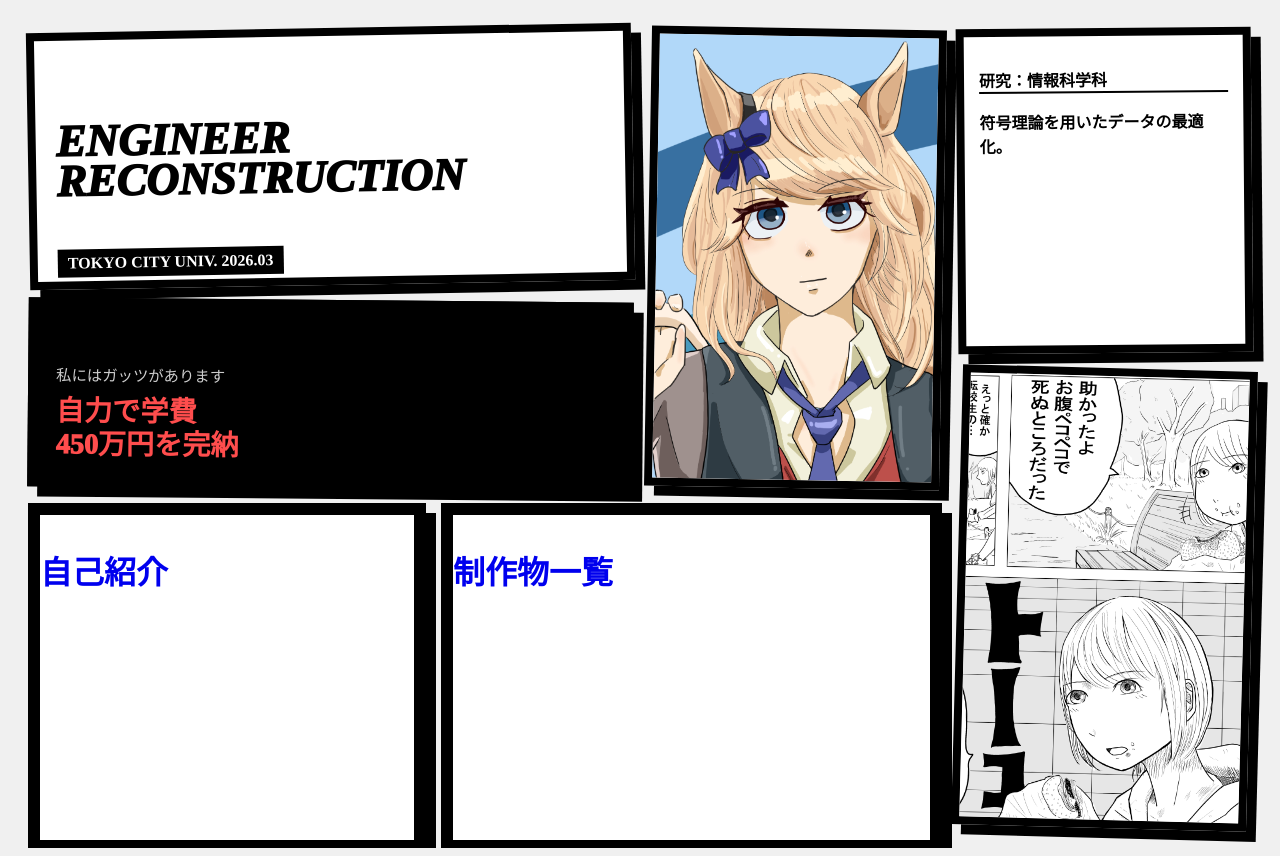
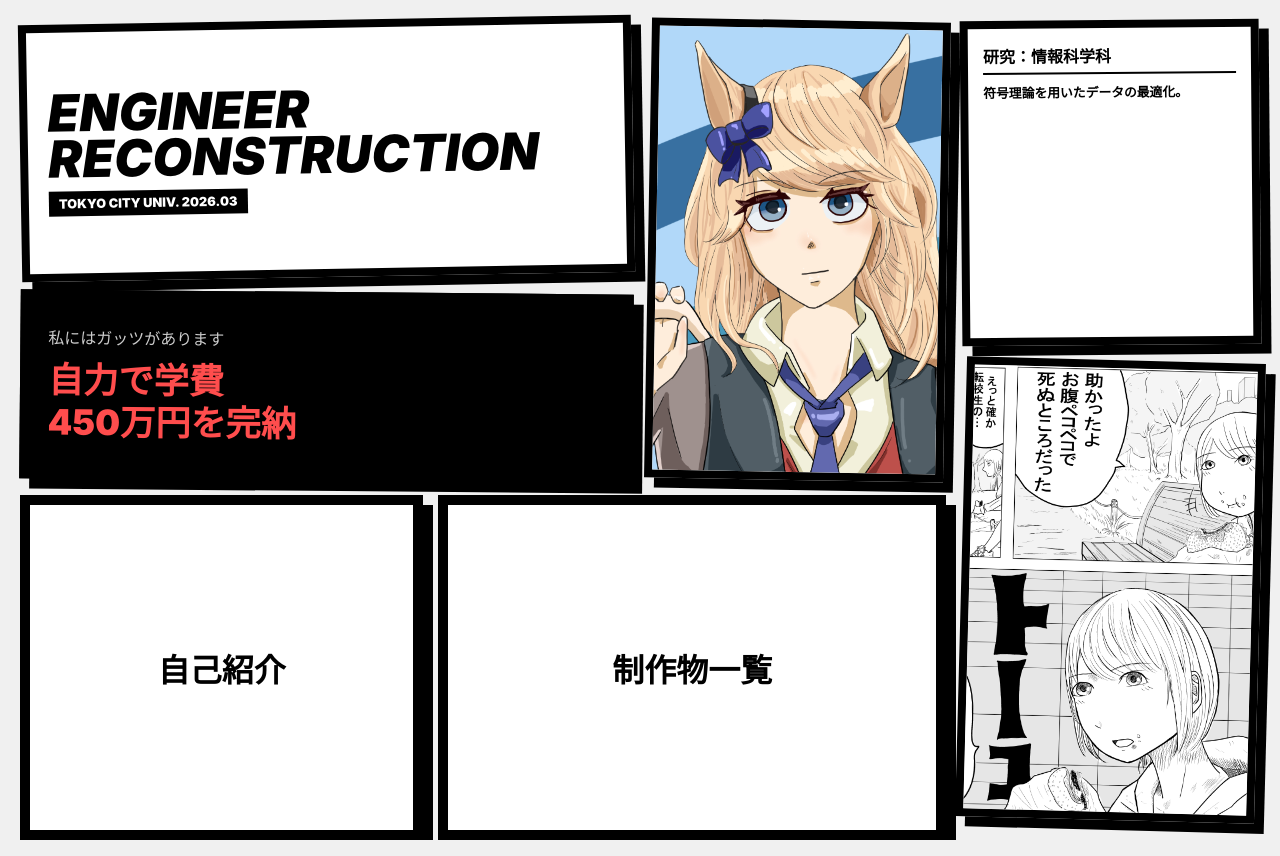
Before and after one commit to UnkoTareZou/my-portfolio, a Next.js app: page / in a window 1280 px wide. Built offline with nearby package versions, Linux system fonts and the light colour scheme.

Commit message:
hogehoge

```diff
--- a/app/page.tsx
+++ b/app/page.tsx
@@ -5,7 +5,6 @@ import Link from 'next/link';
 import comicImages from './comic-list.json';
 
 export default function MangaRandomTopPage() {
-  // --- 1. ロジック：画像リストとシャッフル ---
   const allImages = useMemo(() => (comicImages?.length > 0 ? comicImages : []), []);
   const [panelImages, setPanelImages] = useState<string[]>([]);
   const [isVisible, setIsVisible] = useState(true);
@@ -13,14 +12,11 @@ export default function MangaRandomTopPage() {
 
   useEffect(() => {
     if (allImages.length === 0) return;
-
     const shuffle = () => setPanelImages([...allImages].sort(() => Math.random() - 0.5));
-    shuffle(); // 初回実行
-
+    shuffle();
     const shuffleInterval = setInterval(shuffle, 3000);
     const fadeTimer = setTimeout(() => setIsFading(true), 1500);
     const removeTimer = setTimeout(() => setIsVisible(false), 3000);
-
     return () => {
       clearInterval(shuffleInterval);
       clearTimeout(fadeTimer);
@@ -28,86 +24,66 @@ export default function MangaRandomTopPage() {
     };
   }, [allImages]);
 
-  // --- 2. スタイル：共通設定 ---
-  const panelBaseStyle: React.CSSProperties = {
-    backgroundColor: 'white',
-    border: '8px solid black',
-    position: 'relative',
-    overflow: 'hidden',
-    boxShadow: '10px 10px 0px rgba(0,0,0,1)',
-    transition: 'all 0.3s ease',
-  };
-
   const getImg = (idx: number) => (panelImages[idx] ? `/comic/${panelImages[idx]}` : '');
 
   return (
-    <main style={mainContainerStyle}>
+    <main className="manga-grid-container">
       <style dangerouslySetInnerHTML={{ __html: globalStyles }} />
 
       {/* スプラッシュ画面 */}
       {isVisible && (
-        <div style={{ ...splashStyle, opacity: isFading ? 0 : 1 }}>
-          <h1 style={splashTitleStyle}>NAKANO PORTFOLIO</h1>
+        <div className="splash-screen" style={{ opacity: isFading ? 0 : 1 }}>
+          <h1>NAKANO PORTFOLIO</h1>
         </div>
       )}
 
-      {/* --- メインコンテンツ：コマ割り --- */}
-
       {/* タイトルコマ */}
-      <div className="manga-panel" style={{ ...panelBaseStyle, gridArea: '1 / 1 / 5 / 7', transform: 'rotate(-1deg)' }}>
-        <div style={titleContentStyle}>
-          <h2 style={titleTextStyle}>ENGINEER<br />RECONSTRUCTION</h2>
-          <span style={badgeStyle}>TOKYO CITY UNIV. 2026.03</span>
+      <div className="manga-panel area-title" style={{ transform: 'rotate(-1deg)' }}>
+        <div className="title-content">
+          <h2 className="main-title">ENGINEER<br />RECONSTRUCTION</h2>
+          <span className="badge">TOKYO CITY UNIV. 2026.03</span>
         </div>
       </div>
 
       {/* 画像コマ1 */}
-      <div className="manga-panel" style={{ ...panelBaseStyle, gridArea: '1 / 7 / 8 / 10', transform: 'rotate(1deg)' }}>
-        {getImg(0) && <img src={getImg(0)} alt="" style={imgStyle} />}
+      <div className="manga-panel area-img1" style={{ transform: 'rotate(1deg)' }}>
+        {getImg(0) && <img src={getImg(0)} alt="" className="panel-img" />}
       </div>
 
       {/* 研究紹介コマ */}
-      <div className="manga-panel" style={{ ...panelBaseStyle, gridArea: '1 / 10 / 6 / 13', transform: 'rotate(-0.5deg)' }}>
-        <div style={{ padding: '15px', fontWeight: '800' }}>
-          <p style={{ borderBottom: '2px solid black' }}>研究：情報科学科</p>
-          <p className="mt-2 text-xs">符号理論を用いたデータの最適化。</p>
+      <div className="manga-panel area-research" style={{ transform: 'rotate(-0.5deg)' }}>
+        <div className="research-content">
+          <p className="research-label">研究：情報科学科</p>
+          <p className="research-text">符号理論を用いたデータの最適化。</p>
         </div>
       </div>
 
       {/* 根性コマ */}
-      <div className="manga-panel" style={{ ...panelBaseStyle, gridArea: '5 / 1 / 8 / 7', transform: 'rotate(0.5deg)', backgroundColor: 'black', color: 'white' }}>
-        <div style={konjoContentStyle}>
-  <div style={{ fontSize: '1.2vw', opacity: 0.8 }}>私にはガッツがあります</div>
-
-  {/* ここで文字サイズをドカンと大きくする！ */}
-  <div style={{
-    fontSize: '2.2vw',
-    fontWeight: '1000',
-    color: '#ff4d4d', // 燃えるような赤
-    lineHeight: '1.2',
-    marginTop: '10px'
-  }}>
-    自力で学費<br />
-    450万円を完納
-  </div>
-</div>
+      <div className="manga-panel area-grit" style={{ transform: 'rotate(0.5deg)', backgroundColor: 'black', color: 'white' }}>
+        <div className="grit-content">
+          <div className="grit-sub">私にはガッツがあります</div>
+          <div className="grit-main">
+            自力で学費<br />
+            450万円を完納
+          </div>
+        </div>
       </div>
 
       {/* 画像コマ2 */}
-      <div className="manga-panel" style={{ ...panelBaseStyle, gridArea: '6 / 10 / 13 / 13', transform: 'rotate(1.5deg)' }}>
-        {getImg(1) && <img src={getImg(1)} alt="" style={imgStyle} />}
+      <div className="manga-panel area-img2" style={{ transform: 'rotate(1.5deg)' }}>
+        {getImg(1) && <img src={getImg(1)} alt="" className="panel-img" />}
       </div>
 
-      {/* リンクボタン：自己紹介 */}
-      <Link href="/about" style={{ gridArea: '8 / 1 / 13 / 5', textDecoration: 'none' }}>
-        <div className="manga-panel branch-btn" style={panelBaseStyle}>
+      {/* リンク：自己紹介 */}
+      <Link href="/about" className="area-btn1">
+        <div className="manga-panel branch-btn">
           <div className="centered-content"><h3>自己紹介</h3></div>
         </div>
       </Link>
 
-      {/* リンクボタン：制作物 */}
-      <Link href="/projects" style={{ gridArea: '8 / 5 / 13 / 10', textDecoration: 'none' }}>
-        <div className="manga-panel branch-btn" style={panelBaseStyle}>
+      {/* リンク：制作物 */}
+      <Link href="/projects" className="area-btn2">
+        <div className="manga-panel branch-btn">
           <div className="centered-content"><h3>制作物一覧</h3></div>
         </div>
       </Link>
@@ -115,45 +91,109 @@ export default function MangaRandomTopPage() {
   );
 }
 
-// --- 3. デザイン定義（外に出して見やすく！） ---
+const globalStyles = `
+  /* 基本設定 */
+  body {
+    background-color: #f0f0f0 !important;
+    margin: 0;
+    font-family: 'Inter', sans-serif;
+  }
 
-const mainContainerStyle: React.CSSProperties = {
-  backgroundColor: '#f0f0f0',
-  height: '100vh',
-  overflow: 'hidden',
-  padding: '20px',
-  display: 'grid',
-  gridTemplateColumns: 'repeat(12, 1fr)',
-  gridTemplateRows: 'repeat(12, 1fr)',
-  gap: '15px',
-  maxWidth: '1600px',
-  margin: '0 auto',
-  position: 'relative'
-};
+  /* グリッドコンテナの設定 */
+  .manga-grid-container {
+    display: grid;
+    gap: 15px;
+    padding: 20px;
+    max-width: 1600px;
+    margin: 0 auto;
+    min-height: 100vh;
+  }
 
-const splashStyle: React.CSSProperties = {
-  backgroundColor: 'white',
-  position: 'fixed',
-  inset: 0,
-  zIndex: 9999,
-  display: 'flex',
-  alignItems: 'center',
-  justifyContent: 'center',
-  transition: 'opacity 1500ms'
-};
+  /* PCレイアウト (768px以上) */
+  @media (min-width: 768px) {
+    .manga-grid-container {
+      height: 100vh;
+      overflow: hidden;
+      grid-template-columns: repeat(12, 1fr);
+      grid-template-rows: repeat(12, 1fr);
+    }
+    .area-title { grid-area: 1 / 1 / 5 / 7; }
+    .area-img1 { grid-area: 1 / 7 / 8 / 10; }
+    .area-research { grid-area: 1 / 10 / 6 / 13; }
+    .area-grit { grid-area: 5 / 1 / 8 / 7; }
+    .area-img2 { grid-area: 6 / 10 / 13 / 13; }
+    .area-btn1 { grid-area: 8 / 1 / 13 / 5; }
+    .area-btn2 { grid-area: 8 / 5 / 13 / 10; }
+  }
 
-const splashTitleStyle = { fontSize: '5vw', fontWeight: '900', fontStyle: 'italic', borderBottom: '20px solid black' };
-const imgStyle: React.CSSProperties = { width: '100%', height: '100%', objectFit: 'cover' };
-const titleContentStyle: React.CSSProperties = { padding: '20px', height: '100%', display: 'flex', flexDirection: 'column', justifyContent: 'center' };
-const titleTextStyle: React.CSSProperties = { fontSize: '3.5vw', fontWeight: '1000', fontStyle: 'italic', lineHeight: '0.9' };
-const badgeStyle: React.CSSProperties = { marginTop: '10px', fontWeight: '900', backgroundColor: 'black', color: 'white', padding: '5px 10px', width: 'fit-content' };
-const konjoContentStyle: React.CSSProperties = { padding: '20px', display: 'flex', flexDirection: 'column', justifyContent: 'center', height: '100%' };
+  /* スマホレイアウト (767px以下) - 縦読みマンガ形式 */
+  @media (max-width: 767px) {
+    .manga-grid-container {
+      grid-template-columns: 1fr;
+      height: auto;
+      overflow: visible;
+    }
+    .manga-panel {
+      min-height: 200px;
+      transform: none !important; /* スマホでは斜めを解除して読みやすく */
+    }
+    .area-title { order: 1; min-height: 250px; }
+    .area-img1 { order: 2; height: 300px; }
+    .area-research { order: 3; }
+    .area-grit { order: 4; min-height: 200px; }
+    .area-img2 { order: 5; height: 300px; }
+    .area-btn1 { order: 6; }
+    .area-btn2 { order: 7; }
+  }
 
-const globalStyles = `
-  body { background-color: #f0f0f0 !important; overflow: hidden; }
-  .manga-panel:hover { transform: scale(1.03) rotate(1deg); z-index: 50; box-shadow: 20px 20px 0px rgba(0,0,0,1) !important; }
-  .branch-btn { height: 100%; cursor: pointer; border: 12px solid black !important; }
+  /* パネル共通スタイル */
+  .manga-panel {
+    background-color: white;
+    border: 8px solid black;
+    position: relative;
+    overflow: hidden;
+    box-shadow: 10px 10px 0px rgba(0,0,0,1);
+    transition: all 0.3s ease;
+    display: flex;
+    flex-direction: column;
+  }
+  .manga-panel:hover {
+    transform: scale(1.02) rotate(1deg);
+    z-index: 10;
+    box-shadow: 15px 15px 0px rgba(0,0,0,1);
+  }
+
+  /* コンテンツ内スタイル */
+  .title-content { padding: 20px; height: 100%; display: flex; flex-direction: column; justify-content: center; }
+  .main-title { font-size: clamp(1.5rem, 4vw, 3.5rem); font-weight: 900; font-style: italic; line-height: 0.9; margin: 0; }
+  .badge { margin-top: 10px; font-weight: 900; background-color: black; color: white; padding: 5px 10px; width: fit-content; font-size: 0.8rem; }
+
+  .panel-img { width: 100%; height: 100%; object-fit: cover; }
+
+  .research-content { padding: 15px; font-weight: 800; }
+  .research-label { border-bottom: 2px solid black; margin: 0; padding-bottom: 5px; }
+  .research-text { margin-top: 8px; font-size: 0.8rem; }
+
+  .grit-content { padding: 20px; display: flex; flex-direction: column; justify-content: center; height: 100%; }
+  .grit-sub { font-size: 1rem; opacity: 0.8; }
+  .grit-main { font-size: clamp(1.2rem, 3vw, 2.2rem); font-weight: 1000; color: #ff4d4d; line-height: 1.2; margin-top: 10px; }
+
+  .branch-btn { height: 100%; cursor: pointer; border: 10px solid black !important; min-height: 120px; text-decoration: none; color: black; }
   .branch-btn:hover { background-color: black !important; color: white !important; }
-  .centered-content { position: absolute; inset: 0; display: flex; alignItems: center; justifyContent: center; }
-  .centered-content h3 { font-size: 2.5vw; fontWeight: 1000; }
+  .centered-content { position: absolute; inset: 0; display: flex; align-items: center; justify-content: center; }
+  .centered-content h3 { font-size: clamp(1.2rem, 2.5vw, 2rem); font-weight: 900; margin: 0; }
+
+  /* スプラッシュ */
+  .splash-screen {
+    background-color: white;
+    position: fixed;
+    inset: 0;
+    z-index: 9999;
+    display: flex;
+    align-items: center;
+    justify-content: center;
+    transition: opacity 1500ms;
+    pointer-events: none;
+  }
+  .splash-screen h1 { font-size: 8vw; font-weight: 900; font-style: italic; border-bottom: 15px solid black; margin: 0; }
 `;
```
